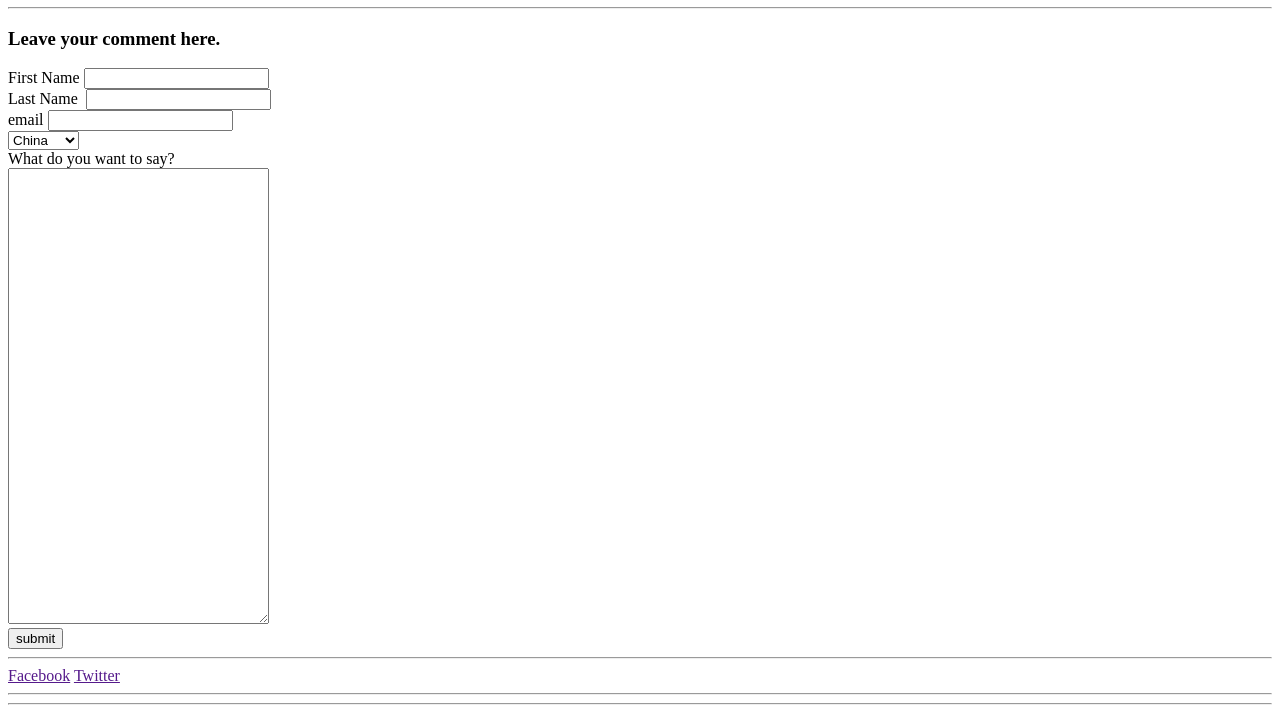
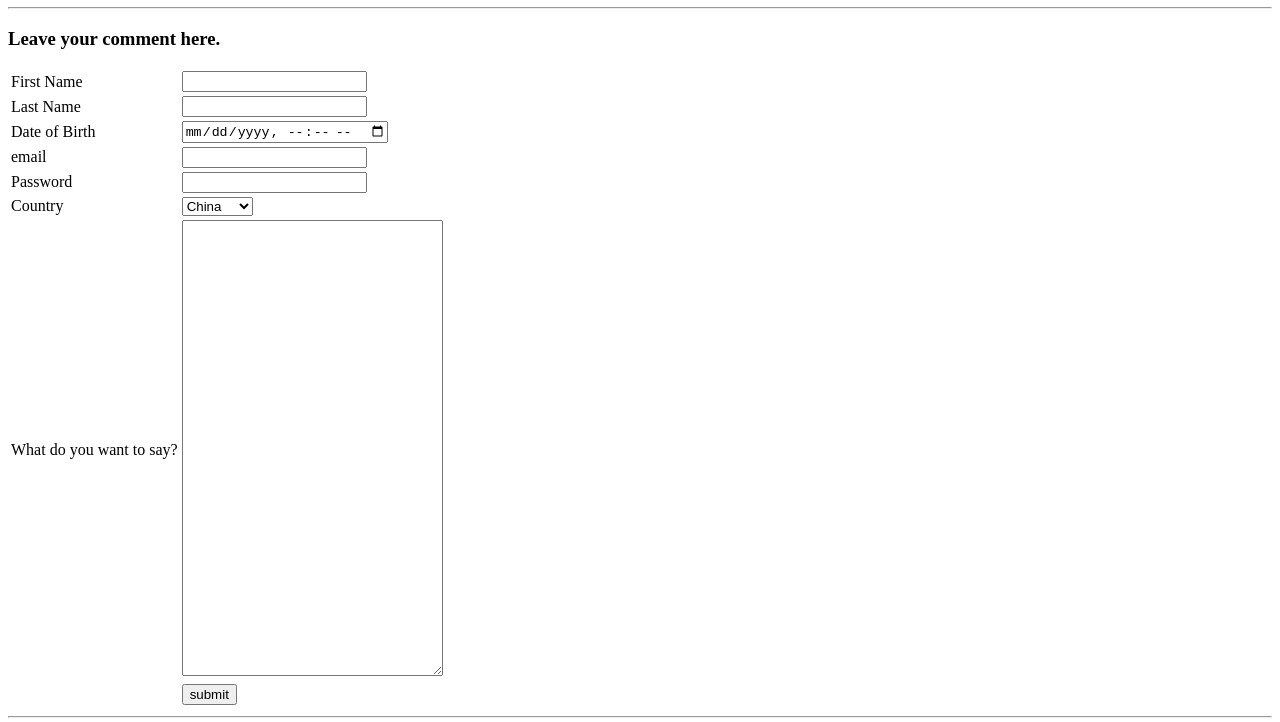
Before and after one commit to betziii/personalweb-by-Beti, a plain HTML site: page contact.html in a window 1280 px wide. Shown: the part 486-1208 px from the top of the page. Drawn offline with Linux system fonts and the light colour scheme; grey boxes are pictures that could not be loaded.

Commit message:
additional feature such as date,gallery,embeded map,link.

```diff
--- a/contact.html
+++ b/contact.html
@@ -4,11 +4,15 @@
     <meta charset="UTF-8">
     <meta name="viewport" content="width=device-width, initial-scale=1.0">
     <title>Contact</title>
+
+    <link rel="icon" href="http://gsia.sums.ac.ir/Images/UserFiles/1/image/CV%20and%20Cover%20Letter/curriculum-vitae-SUMS.jpg" type="image">
+
 </head>
 <body>
     <hr>
     <a href="index.html" target="_blank" >HOME</a>
     <a href="contact.html" target="_blank">CONTANCT</a>
+    <a href="gallery.html" target="_blank">GALLERY</a>
 
 
     <hr>
@@ -23,28 +27,51 @@
     <h3>Leave your comment here.</h3>
 
     <form method="POST" action="mailto:se.bethelhem.teshibelay@gmail.com" enctype="UTF-8">
-        <label for="fName">First Name</label>
-        <input type="text" name="fName" id="fName">
-        <br>
+        <table>
+            <tr>
+                <td><label for="fName">First Name</label>
+                    </td>
+                <td><input type="text" name="fName" id="fName" pattern="[A-Za-z]+$" required></td>
+            </tr>
+            <tr>
+                <td><label for="lName">Last Name</label>&nbsp;</td>
+                <td><input type="text" name="lName" id="lName" pattern="[A-Za-z]+$" ></td>
+            </tr>
+            <tr>
+                <td><label for="Date of Birth">Date of Birth</label></td>
+                <td><input type="datetime-local" name="datetime" id="datetime"></td>
+            </tr>
 
-        <label for="lName">Last Name</label>&nbsp;
-        <input type="text" name="lName" id="lName">
-        <br>
+            <tr>
+                <td><label for="email">email</label></td>
+                <td><input type="text" name="email" id="email" pattern="[a-z0-9._%+-]+@[a-z0-9.-]+\.[a-z]{2,4}$" required></td>
+            </tr>
+            <tr>
+                <td><label for="Password">Password</label></td>
+                <td><input type="text" name="Password" pattern="(?=.*\d)(?=.*[a-z])(?=.*[A-Z]).{8,}" required></td>
+            </tr>
+            <tr>
+                <td><label for = "country">Country</label></td>
+                <td><select name="country" id="" >
+                    <option value="C">China</option>
+                    <option value="Ethiopia">Ethiopia</option>
+                </select></td>
 
-        <label for="email">email</label>
-        <input type="text" name="email" id="email">
-        <br>
-        <select name="country" id="" >
-            <option value="C">China</option>
-            <option value="Ethiopia">Ethiopia</option>
-        </select>
-        <br>
-        <label for="detail">What do you want to say?</label>
-        <br>
-        <textarea name="detail" id="detail" cols="30" rows="30"></textarea>
-        <br>
-        <input type="submit" value="submit">
+            </tr>
+            <tr>
+                <td><label for="detail">What do you want to say?</label></td>
+                <td><textarea name="detail" id="detail" cols="30" rows="30"></textarea></td>
+            </tr>
+            <tr>
+                <td></td>
+                <td><input type="submit" value="submit"></td></tr>
+        </table>
+
+
     </form>
+    <hr>
+    <div class="mapouter"><div class="gmap_canvas"><iframe width="600" height="500" id="gmap_canvas" src="https://maps.google.com/maps?q=Addis%20Ababa%20University&t=&z=13&ie=UTF8&iwloc=&output=embed" frameborder="0" scrolling="no" marginheight="0" marginwidth="0"></iframe><a href="https://www.embedgooglemap.net/blog/divi-discount-code-elegant-themes-coupon/"></a></div><style>.mapouter{position:relative;text-align:right;height:500px;width:600px;}.gmap_canvas {overflow:hidden;background:none!important;height:500px;width:600px;}</style></div>
+
 
     <hr>
     <a href="" target="_blank" >Facebook</a>
@@ -56,5 +83,8 @@
     <hr>
 
 
+
+
+
 </body>
 </html>
```
Also changed, not shown: gallery.html (added, +63 -0 lines), index.html (+15 -10 lines).
